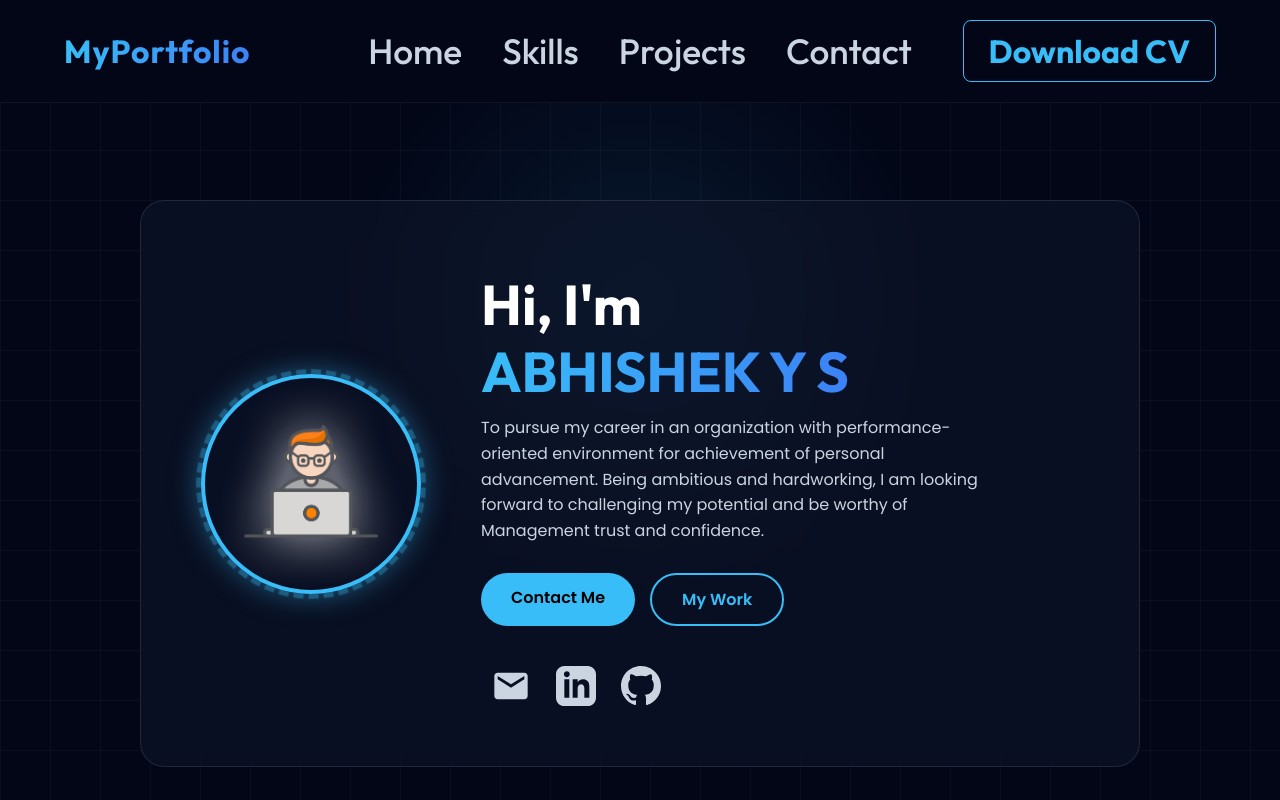
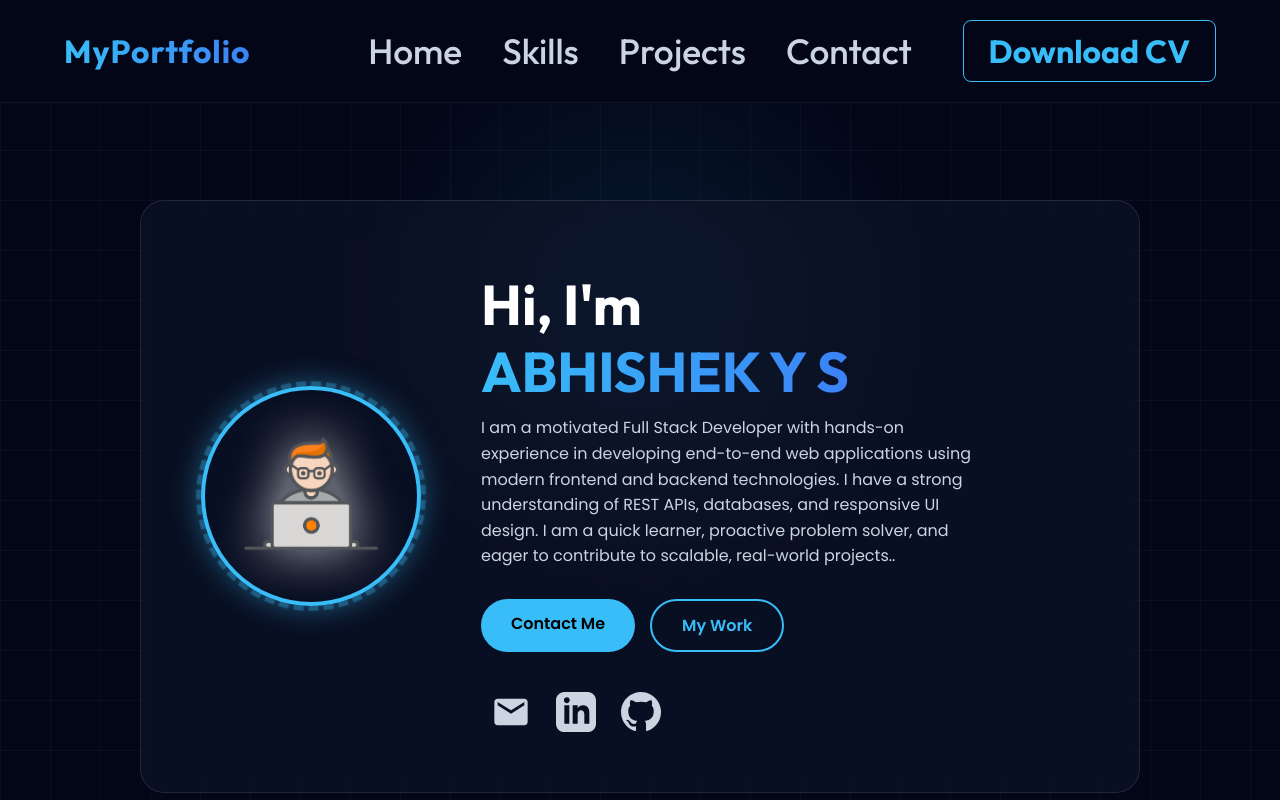
Before and after one commit to ABHI4570165/Abhishek-Portfolio, a React (Vite) app: page / in a window 1280 px wide. Shown: the top 800 px of the page. Built offline with nearby package versions, Linux system fonts and the light colour scheme.

Commit message:
updated hero component

```diff
--- a/src/components/Hero.jsx
+++ b/src/components/Hero.jsx
@@ -19,7 +19,7 @@ const Hero = () => {
             <span className="text-gradient">ABHISHEK Y S</span>
           </h1>
           <p>
-            To pursue my career in an organization with performance-oriented environment for achievement of personal advancement. Being ambitious and hardworking, I am looking forward to challenging my potential and be worthy of Management trust and confidence.
+            I am a motivated Full Stack Developer with hands-on experience in developing end-to-end web applications using modern frontend and backend technologies. I have a strong understanding of REST APIs, databases, and responsive UI design. I am a quick learner, proactive problem solver, and eager to contribute to scalable, real-world projects..
           </p>
 
           {/* Buttons */}
```
